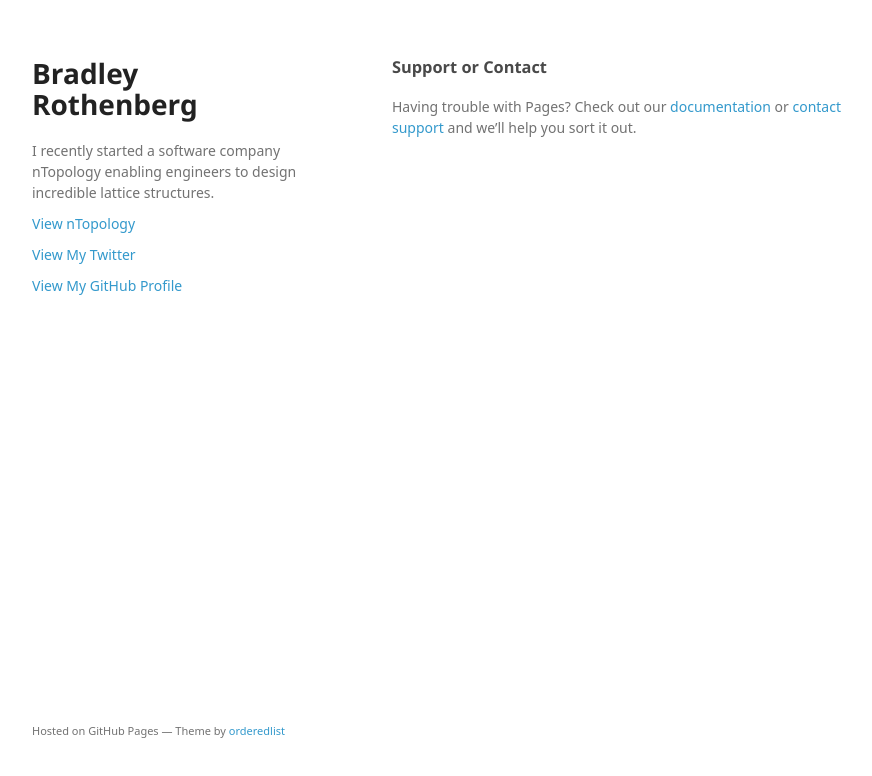
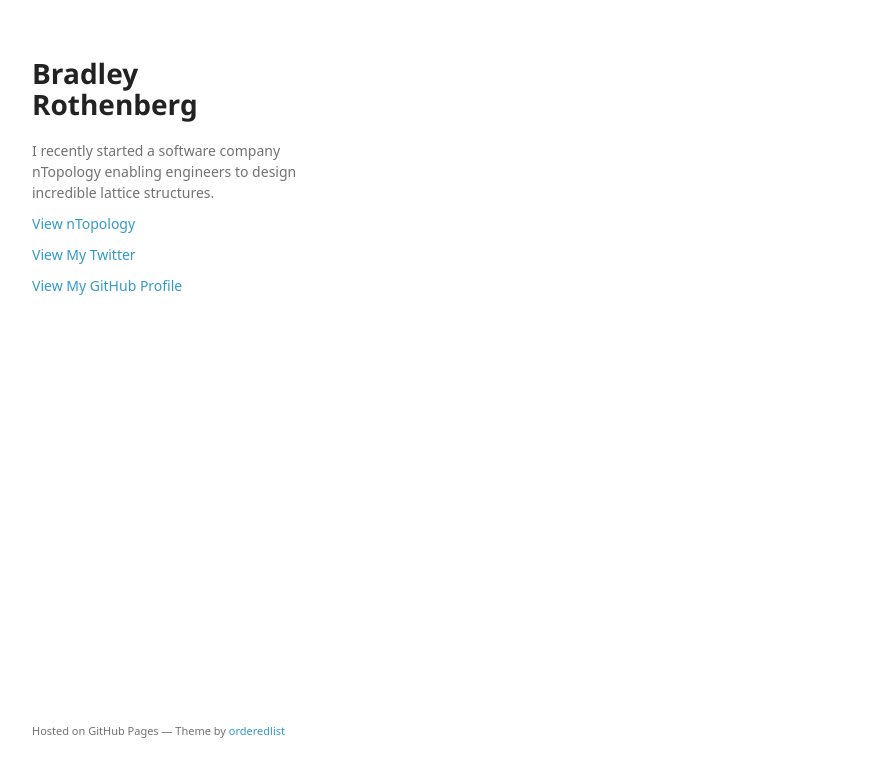
Before and after one commit to bradrothenberg/bradrothenberg.github.io, a plain HTML site: page index.html in a window 1280 px wide. Shown: the whole page, without its empty margins (178-1050 px from the left). Drawn offline with Linux system fonts and the light colour scheme; a web font is replaced by a local one.

Commit message:
remove old text

```diff
--- a/index.html
+++ b/index.html
@@ -24,10 +24,7 @@
       </header>
       <section>
         <h3>
-
-<a id="support-or-contact" class="anchor" href="#support-or-contact" aria-hidden="true"><span aria-hidden="true" class="octicon octicon-link"></span></a>Support or Contact</h3>
-
-<p>Having trouble with Pages? Check out our <a href="https://help.github.com/pages">documentation</a> or <a href="https://github.com/contact">contact support</a> and we’ll help you sort it out.</p>
+        </h3>
       </section>
       <footer>
         <p><small>Hosted on GitHub Pages &mdash; Theme by <a href="https://github.com/orderedlist">orderedlist</a></small></p>
```
